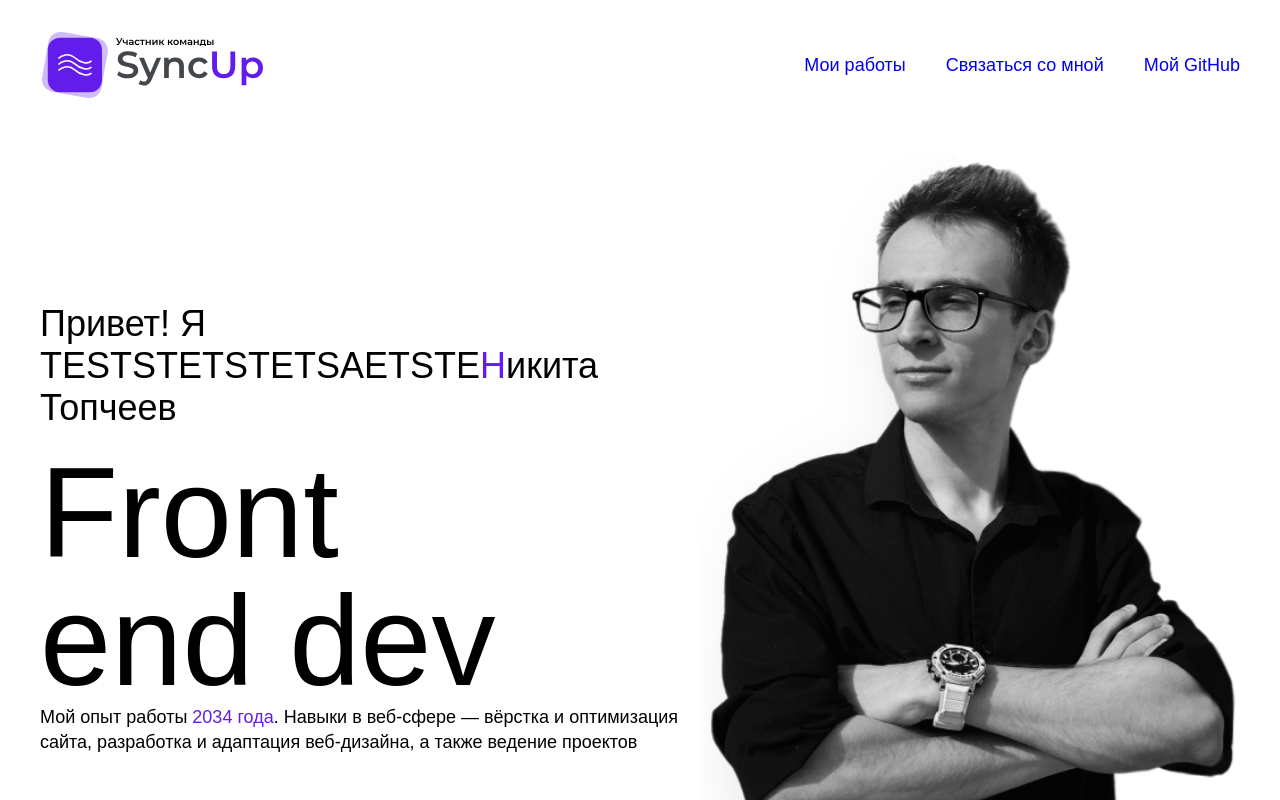
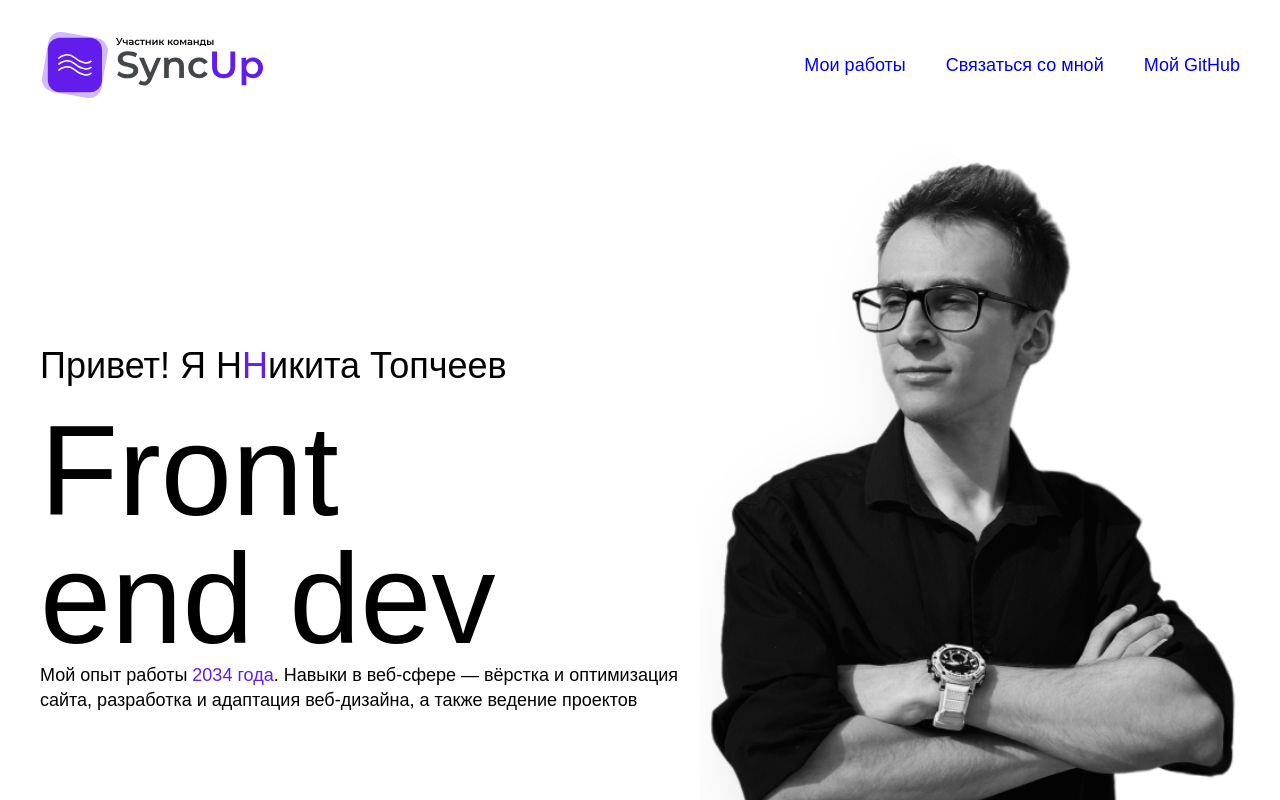
Before and after one commit to sinkvane/next-portfolio, a Next.js app: page / in a window 1280 px wide. Shown: the top 800 px of the page. Built offline with nearby package versions, Linux system fonts and the light colour scheme; a web font is replaced by a local one.

Commit message:
test nginx commit

```diff
--- a/src/app/components/screens/mainScreen/mainScreen.js
+++ b/src/app/components/screens/mainScreen/mainScreen.js
@@ -14,7 +14,7 @@ export default function MainScreen() {
 
           <div className="main__inner--left">
 
-            <h3 className="main__inner--subtitle">Привет! Я TESTSTETSTETSAETSTE<span>Н</span>икита Топчеев</h3>
+            <h3 className="main__inner--subtitle">Привет! Я H<span>Н</span>икита Топчеев</h3>
 
             <h1 className="main__inner--title">Front</h1>
 
```
